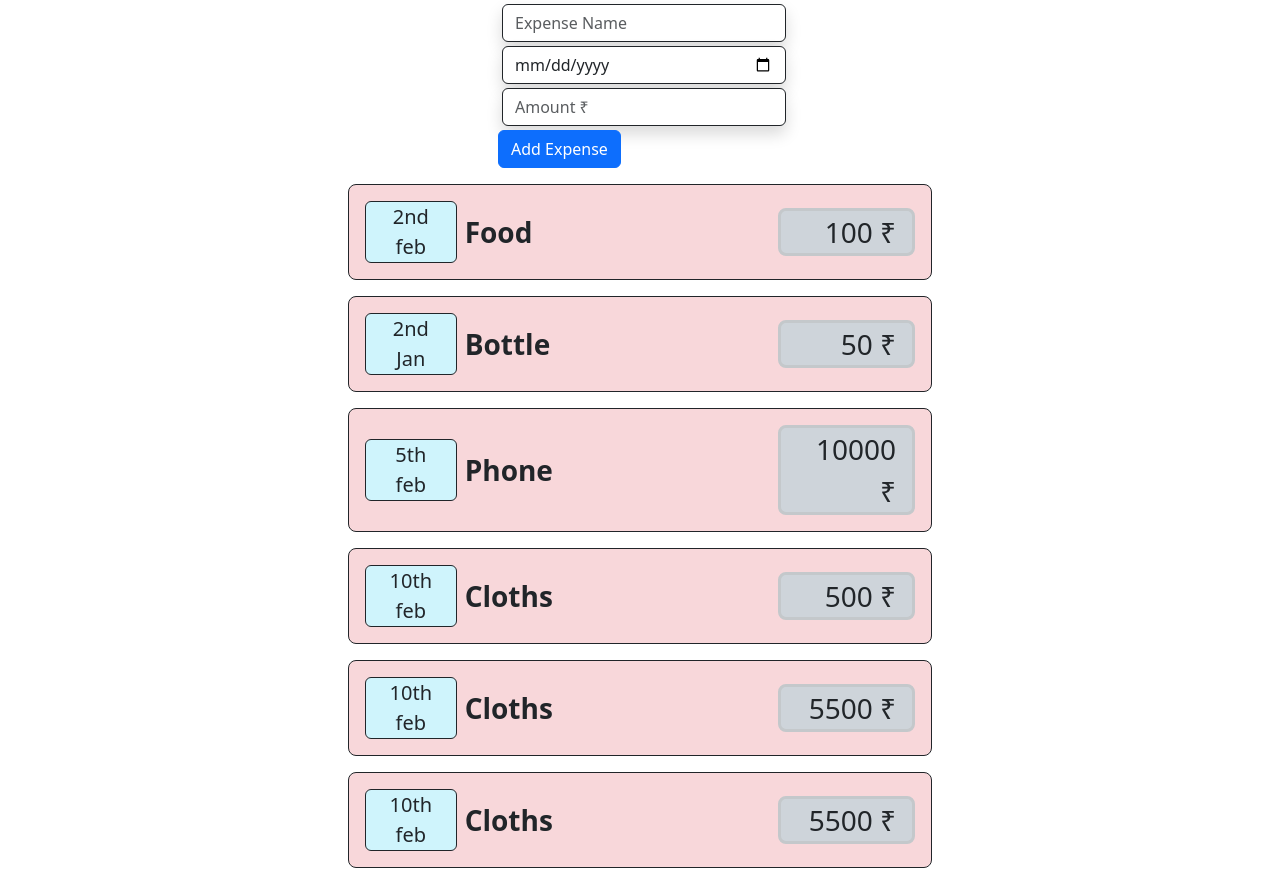
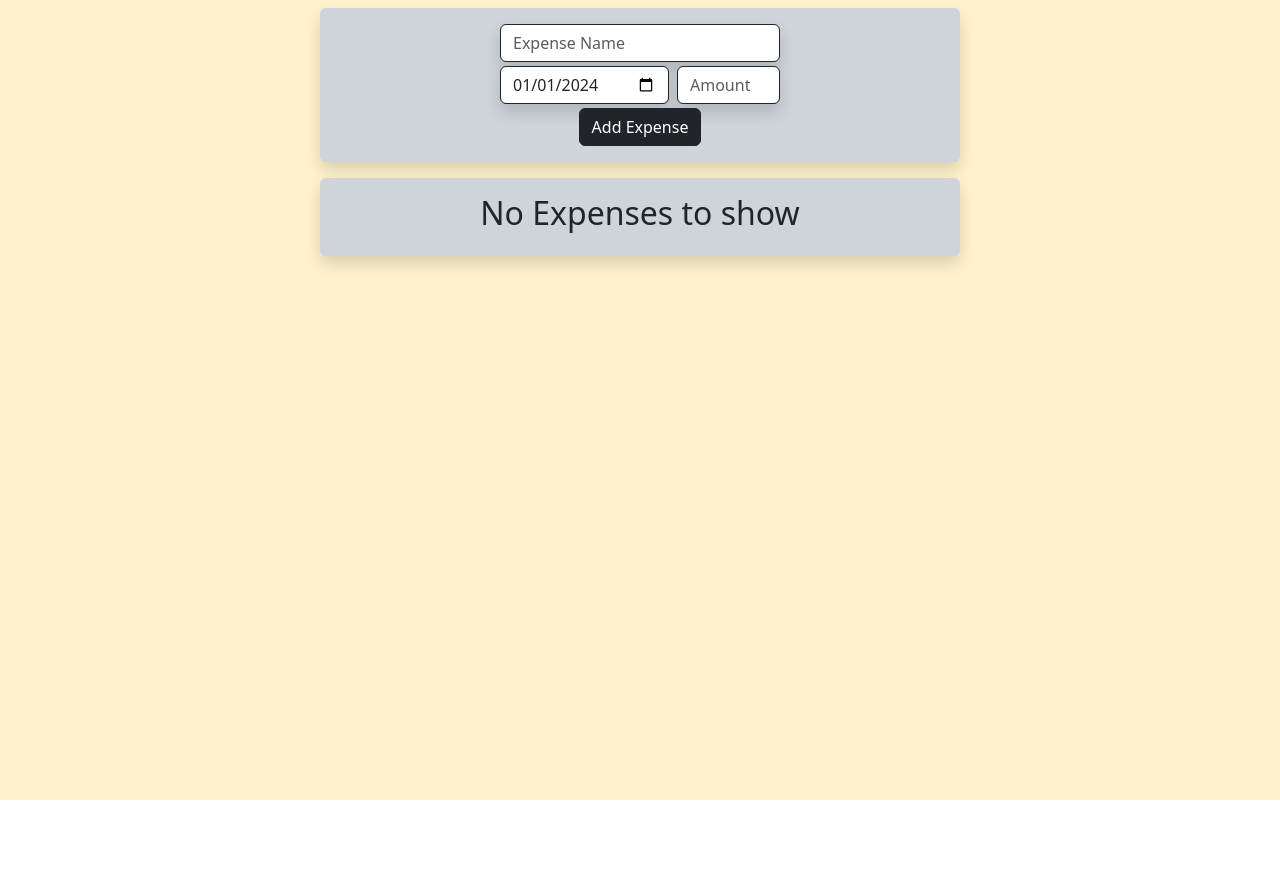
Before and after one commit to Tushar0761/React_Basics_9th-feb-2024, a React (Create React App) app in the folder expense-tracker/: page / in a window 1280 px wide. After the commit the page ends 800 px from the top, so only its background shows below. Built offline with nearby package versions, Linux system fonts and the light colour scheme.

Commit message:
Day 4 Done

```diff
--- a/expense-tracker/src/App.js
+++ b/expense-tracker/src/App.js
@@ -1,32 +1,26 @@
+import { useState } from "react";
 import ExpenseForm from "./components/ExpenseForm/ExpenseForm";
-import ExpenseCard from "./components/Expenses/ExpenseCard";
 import Container from "./components/UI/Container";
+import ExpenseContainer from "./components/Expenses/ExpenseContainer";
+
+const appClasses = `d-flex flex-column bg-warning-subtle `;
 
 function App() {
-  const expensesArray = [
-    { Name: "Food", Date: "2nd feb", Money: 100 },
-    { Name: "Bottle", Date: "2nd Jan", Money: 50 },
-    { Name: "Phone", Date: "5th feb", Money: 10000 },
-    { Name: "Cloths", Date: "10th feb", Money: 500 },
-    { Name: "Cloths", Date: "10th feb", Money: 5500 },
-    { Name: "Cloths", Date: "10th feb", Money: 5500 },
-  ];
+  const [expenseState, setExpenseState] = useState([]);
 
   function getNewExpense(newExpense) {
-    console.log(newExpense);
-    console.log(expensesArray);
-    expensesArray.unshift(newExpense);
+    setExpenseState((prevState) => {
+      return [newExpense, ...expenseState];
+    });
   }
 
   return (
-    <div className="App" id="App">
+    <div className={appClasses} style={{ minHeight: 100 + "vh" }}>
       <Container>
         <ExpenseForm sendNewExpense={getNewExpense} />
       </Container>
       <Container>
-        {expensesArray.map((e) => (
-          <ExpenseCard expense={e}></ExpenseCard>
-        ))}
+        <ExpenseContainer expenseArray={expenseState} />
       </Container>
     </div>
   );
--- a/expense-tracker/src/components/ExpenseForm/ExpenseForm.js
+++ b/expense-tracker/src/components/ExpenseForm/ExpenseForm.js
@@ -1,10 +1,12 @@
 import React, { useState } from "react";
 
 export default function ExpenseForm(props) {
-  let nameClasses = "form-control m-1 border border-dark shadow ";
-  let dateClasses = "form-control m-1 border border-dark shadow";
-  let numberClasses = "form-control m-1 border border-dark shadow";
-  let btnClasses = "btn btn-primary";
+  let nameClasses = "form-control mb-1 border border-dark shadow  ";
+  let inputContainer = "d-flex ";
+  let dateClasses = "form-control me-1 border border-dark shadow";
+  let numberClasses = "form-control ms-1 border border-dark shadow";
+  let btnClasses = "btn btn-dark";
+  let btnDivClasses = "d-flex justify-content-center mt-1";
 
   //   ____ approach 1 for managing states
 
@@ -20,10 +22,11 @@ export default function ExpenseForm(props) {
  */
 
   //   ____ approach 2 for managing states
+  //2024-02-14
 
   const [userInput, setUserInput] = useState({
     nameInput: "",
-    dateInput: "",
+    dateInput: "2024-01-01",
     amountInput: "",
   });
 
@@ -46,16 +49,16 @@ export default function ExpenseForm(props) {
   function getObject() {
     return {
       Name: userInput.nameInput,
-      Date: new Date(userInput.dateInput),
-      Amount: userInput.amountInput,
+      Date: new Date(userInput.dateInput).toDateString(),
+      Money: userInput.amountInput,
     };
   }
 
   function clearForm() {
     setUserInput({
+      ...userInput,
       nameInput: "",
       amountInput: "",
-      dateInput: "",
     });
   }
 
@@ -69,7 +72,10 @@ export default function ExpenseForm(props) {
   };
 
   return (
-    <form className="col-6 container" onSubmit={submitHandler}>
+    <form
+      className="col-12 col-sm-8 col-lg-6  container"
+      onSubmit={submitHandler}
+    >
       <input
         className={nameClasses}
         type="text"
@@ -77,6 +83,7 @@ export default function ExpenseForm(props) {
         value={userInput.nameInput}
         onChange={nameChangeHandler}
       />
+      <div className={inputContainer}>
         <input
           className={dateClasses}
           onChange={dateChangeHandler}
@@ -90,7 +97,10 @@ export default function ExpenseForm(props) {
           placeholder="Amount ₹"
           value={userInput.amountInput}
         />
+      </div>
+      <div className={btnDivClasses}>
         <button className={btnClasses}>Add Expense</button>
+      </div>
     </form>
   );
 }
--- /dev/null
+++ b/expense-tracker/src/components/ExpenseForm/FilterCard.js
@@ -0,0 +1,28 @@
+import React, { useState } from "react";
+
+export default function FilterCard(props) {
+  const [selectedYear, setSelectedYear] = useState("Select one");
+
+  function yearChangeHandler(event) {
+    setSelectedYear(event.target.value);
+    props.selectedYear(event.target.value);
+  }
+
+  return (
+    <div className=" rounded-3   bg-dark text-light ms-auto mb-2 p-2 d-flex col-6 col-lg-4">
+      <select
+        className="form-select"
+        name="selectYear"
+        id="selectYear"
+        onChange={yearChangeHandler}
+        value={selectedYear}
+      >
+        <option value="">Show All</option>
+        <option value="2021">2021</option>
+        <option value="2022">2022</option>
+        <option value="2023">2023</option>
+        <option value="2024">2024</option>
+      </select>
+    </div>
+  );
+}
--- a/expense-tracker/src/components/Expenses/ExpenseCard.js
+++ b/expense-tracker/src/components/Expenses/ExpenseCard.js
@@ -3,20 +3,18 @@ import ExpenseMoney from "./ExpenseMoney";
 import ExpenseDateContainer from "./ExpenseDateContainer";
 
 export default function ExpenseCard(props) {
-  let divHtml = (
+  return (
     <div className="col-12">
       <div
-        className="border border-dark rounded-3   bg-danger-subtle m-3 p-3 d-flex align-items-center"
+        className=" rounded-3   bg-dark text-light container mb-2 p-2 d-flex align-items-center flex-wrap"
         id="ExpenseCard"
       >
         <ExpenseDateContainer date={props.expense.Date} />
 
-        <span className="fs-3 fw-bold">{props.expense.Name}</span>
+        <span className="fs-2  ms-2">{props.expense.Name}</span>
 
         <ExpenseMoney money={props.expense.Money} />
       </div>
     </div>
   );
-
-  return divHtml;
 }
--- /dev/null
+++ b/expense-tracker/src/components/Expenses/ExpenseContainer.js
@@ -0,0 +1,39 @@
+import React, { useState } from "react";
+import ExpenseCard from "./ExpenseCard";
+import FilterCard from "../ExpenseForm/FilterCard";
+
+export default function ExpenseContainer(props) {
+  const [selectedYear, setSelectedYear] = useState("");
+
+  function getSelectedYear(year) {
+    setSelectedYear(year);
+  }
+
+  let filteredExpense = props.expenseArray.filter((e) => {
+    if (selectedYear === "") {
+      return e;
+    }
+    return e.Date.split(" ")[3] === selectedYear;
+  });
+
+  let expenseContent;
+
+  if (props.expenseArray.length !== 0) {
+    expenseContent = (
+      <>
+        <FilterCard selectedYear={getSelectedYear} />
+        {filteredExpense.length === 0 ? (
+          <h2 className="text-center">No Expenses for {selectedYear}</h2>
+        ) : (
+          filteredExpense.map((e, index) => (
+            <ExpenseCard expense={e} key={index}></ExpenseCard>
+          ))
+        )}
+      </>
+    );
+  } else {
+    expenseContent = <h2 className="text-center">No Expenses to show</h2>;
+  }
+
+  return <div>{expenseContent}</div>;
+}
--- a/expense-tracker/src/components/Expenses/ExpenseDateContainer.js
+++ b/expense-tracker/src/components/Expenses/ExpenseDateContainer.js
@@ -2,18 +2,22 @@ import React from "react";
 
 export default function ExpenseDateContainer(props) {
   const classes = `
-     d-flex col-2
+     d-flex col-4 col-md-3 col-lg-2
      flex-column
-     border border-dark
-text-center rounded bg-info-subtle
-  fs-5  me-2 text-dark`;
+border border-secondary border-2
+     text-center rounded
+  fs-5`;
 
-  const date = props.date.split(" ");
+  //Tue Mar 05 2024
+
+  const dateArray = props.date.split(" ");
 
   return (
     <div className={classes}>
-      <span>{date[0].trim()}</span>
-      <span>{date[1].trim()}</span>
+      <span>
+        {dateArray[2]}-{dateArray[1]}
+      </span>
+      <span>{dateArray[3]}</span>
     </div>
   );
 }
--- a/expense-tracker/src/components/Expenses/ExpenseMoney.js
+++ b/expense-tracker/src/components/Expenses/ExpenseMoney.js
@@ -2,7 +2,7 @@ import React from "react";
 
 export default function ExpenseMoney(props) {
   const classes =
-    "fs-3 ps-3 pe-3 rounded-3 border border-secondary-subtle bg-dark-subtle border-3 ms-auto col-5 col-sm-3  text-end";
+    "fs-3 ps-3 pe-3 rounded-3 text-primary border ms-auto col-4  col-lg-3  text-end";
 
   return <span className={classes}>{props.money} ₹</span>;
 }
--- a/expense-tracker/src/components/UI/Container.js
+++ b/expense-tracker/src/components/UI/Container.js
@@ -2,6 +2,8 @@ import React from "react";
 
 export default function Container(props) {
   return (
-    <div className="container col-12 col-sm-10 col-md-6 ">{props.children}</div>
+    <div className="container mt-2 mb-2  col-11 col-sm-10 col-md-6  bg-dark-subtle rounded p-3 shadow">
+      {props.children}
+    </div>
   );
 }
```
Lines whose indentation alone changed are shown as unchanged.
